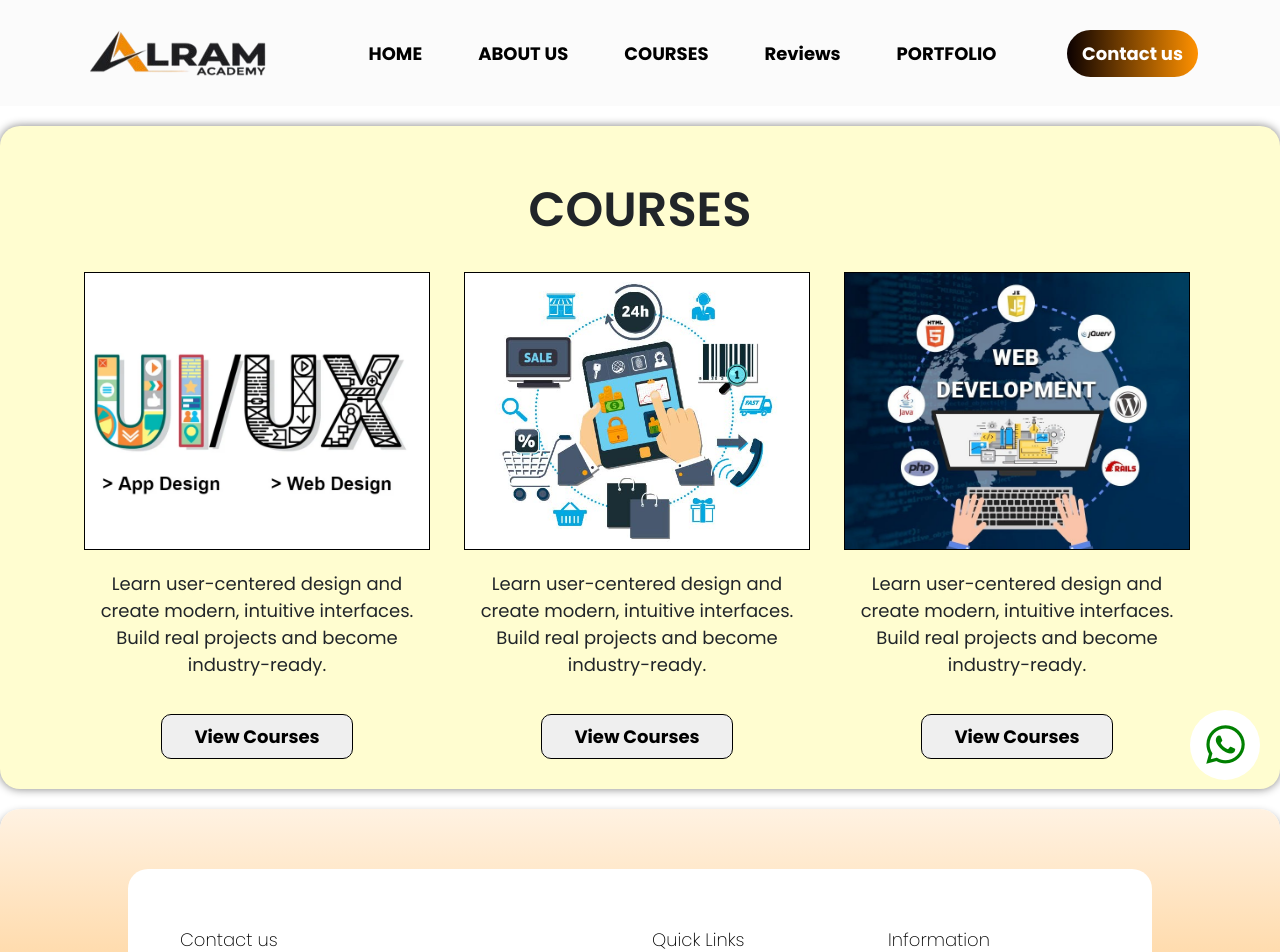
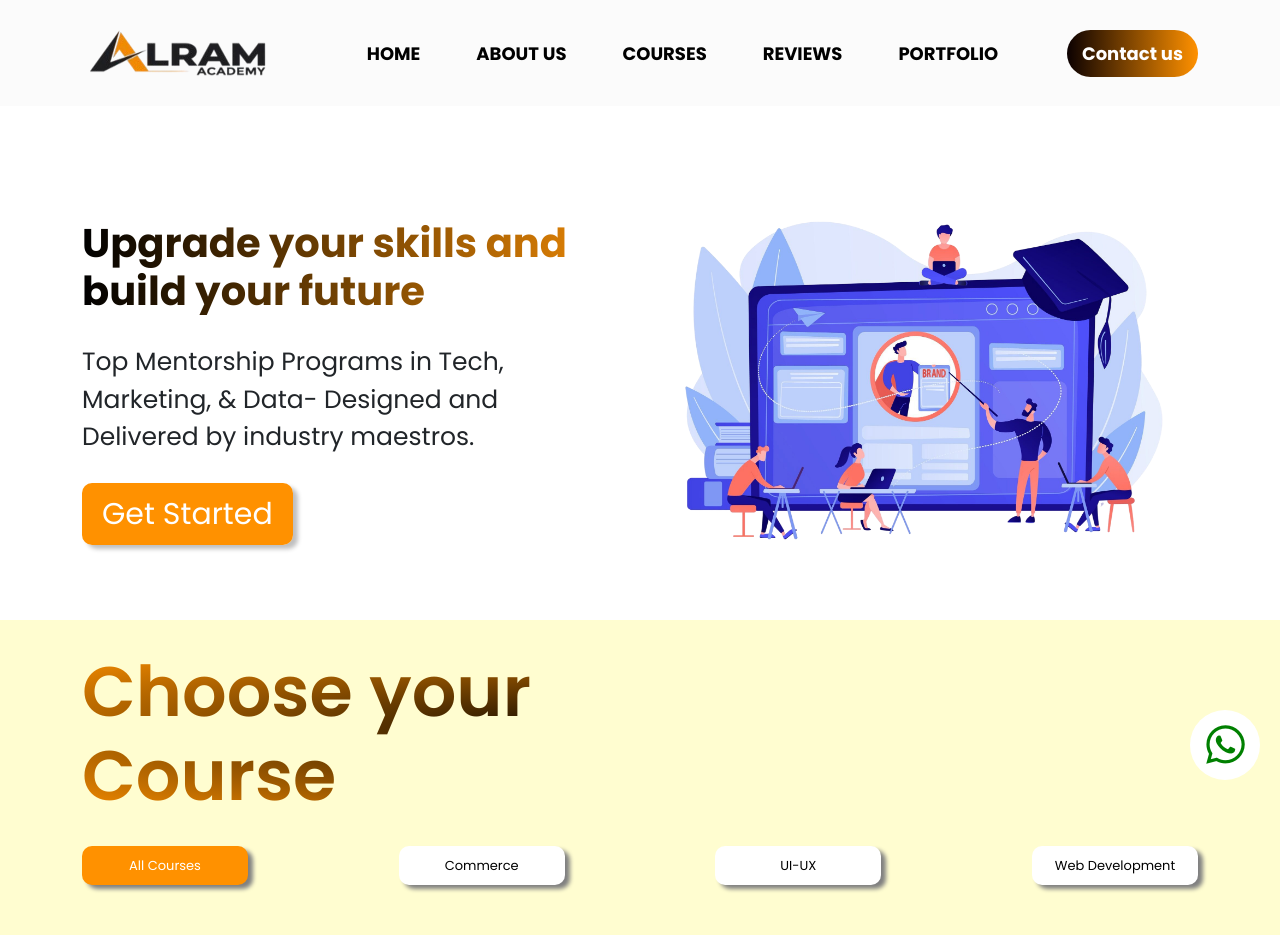
Before and after one commit to 9828103222/Alram-academy, a React (Vite) app: page /courses in a window 1280 px wide. Shown: the top 952 px of the page. Built offline with nearby package versions, Linux system fonts and the light colour scheme; a web font is replaced by a local one.

Commit message:
add courses section and correction files link

```diff
--- a/src/App.css
+++ b/src/App.css
@@ -1049,3 +1049,73 @@ iframe{
     font-size: 25px;
     font-weight: 400;
 }
+
+
+/*this is courese page css section*/
+
+
+.coursess{
+    padding: 30px 0px ;
+}
+
+.courseshome{
+    padding: 60px 0px;
+}
+
+.courseshome h1{
+    font-style: 40px;
+    font-weight: bold;
+     background: linear-gradient(to right, #000000, #F18B05);
+  -webkit-background-clip: text;
+  -webkit-text-fill-color: transparent;
+
+}
+.courseshome p{
+    font-size: 25px;
+    font-weight: 400;
+    padding: 20px 0px;
+}
+.courseshome a{
+    text-decoration: none;
+    font-size: 30px;
+    font-weight: 400;
+    color: white;
+    border-radius: 10px;
+    background-color: #FF9100;
+    padding: 10px 20px ;
+    box-shadow: 5px 4px 4px 0px #00000040;
+}
+
+
+.choosebtns a{
+     padding: 10px 20px;
+    border-radius: 10px;
+    box-shadow: 5px 4px 4px 0px gray;
+    display: block;
+    text-decoration: none;
+    font-size: 13px;
+    font-weight: 400;
+    text-align: center;
+    color: black;
+    background-color: white;
+}
+.choosebtn1  a{
+    background-color: #FF9100;
+    color: white;
+}
+.choosebtns{
+    padding: 20px 0px;
+}
+.choosecourses h1{
+    background:radial-gradient(#000000,#FF9100);
+    -webkit-background-clip: text;
+    -webkit-text-fill-color: transparent;
+    font-size: 70px;
+    font-weight: 600;
+
+}
+.choosecourses{
+    background-color: #FFFDD0;
+    padding: 30px 0px ;
+
+}
--- a/src/App.jsx
+++ b/src/App.jsx
@@ -51,7 +51,7 @@ function App() {
   <Routes>
     <Route path="/" element={<Home/>} />
   <Route path='/about' element={<About />} />
-    <Route path='/courses' element={<CoursesProps/>}/>
+    <Route path='/courses' element={<Courses/>}/>
     <Route path='/reviews' element={<Reviews/>}/>
     <Route path='/portfolio' element={<Portfolio/>}/>
     <Route path='/contact' element={<Contact/>}/>
--- a/src/Component/Footer.jsx
+++ b/src/Component/Footer.jsx
@@ -11,10 +11,10 @@ function Footer() {
                 <div className="footbox1">
                     <h5>Contact us</h5>
                 <p>Let’s Discuss Your<br/> Vision With Us</p>
-                <div className="btn1"><a href=""><span><i class="fa-solid fa-phone"></i></span>Schedule a call now</a></div>
+                <div className="btn1"><a href=""><span><i className="fa-solid fa-phone"></i></span>Schedule a call now</a></div>
 
                 <h6>OR EMAIL US AT</h6>
-                <div className="btn2"><a href=""><span><i class="fa-solid fa-envelope"></i></span>alramacademy@gmail.com</a></div>
+                <div className="btn2"><a href=""><span><i className="fa-solid fa-envelope"></i></span>alramacademy@gmail.com</a></div>
 
                 </div>
               </div>
--- a/src/Component/Navbar.jsx
+++ b/src/Component/Navbar.jsx
@@ -28,7 +28,7 @@ function Navbar() {
                 <li className="nav-item"><Link className="nav-link" to="/">HOME</Link></li>
                 <li className="nav-item"><Link className="nav-link" to="/about">ABOUT US</Link></li>
                 <li className="nav-item"><Link className="nav-link" to="/courses">COURSES</Link></li>
-                <li className="nav-item"><Link className="nav-link" to="/reviews">Reviews</Link></li>
+                <li className="nav-item"><Link className="nav-link" to="/reviews">REVIEWS</Link></li>
                 <li className="nav-item"><Link className="nav-link" to="/portfolio">PORTFOLIO</Link></li>
               </ul>
             </div>
@@ -42,7 +42,7 @@ function Navbar() {
         </div>
       </nav>
        <div className="whatsappicon">
-        <a href="https://wa.me/919828103222" target="_blank"><i class="fa-brands fa-whatsapp"></i></a>
+        <a href="https://wa.me/919828103222" target="_blank"><i className="fa-brands fa-whatsapp"></i></a>
       </div>
     </>
   )
--- a/src/Component/Pages/Courses.jsx
+++ b/src/Component/Pages/Courses.jsx
@@ -1,126 +1,57 @@
 import React from "react";
-import NewCoursesProps from "../Props/NewCoursesProps";
-import newcourses1 from "../../assets/newcourses1.png";
-import newcourses2 from "../../assets/newcourses2.jpg";
-import newcourses3 from "../../assets/newcourses3.jpg";
+import coursehomeimg from "../../assets/coursehomeimg.png";
 
 function Courses() {
   return (
     <>
-      <div className="coursessection">
+      <div className="coursess">
         <div className="container">
-          <h1>COURSES</h1>
-          <div className="coursespart">
-            <div className="row">
-              <div className="col-lg-4 col-md-6 col-sm-12">
-                <NewCoursesProps
-                  img={newcourses1}
-                  newpara="Learn user-centered design and create modern, intuitive interfaces.
-Build real projects and become industry-ready."
-                />
+          <div className="courseshome">
+            <div className="row align-items-center">
+              <div className="col-lg-6 col-md-6 col-sm-12">
+                <h1>Upgrade your skills and build your future</h1>
+                <p>
+                  Top Mentorship Programs in Tech, Marketing, & Data- Designed
+                  and
+                  <br /> Delivered by industry maestros.
+                </p>
+                <a href="">Get Started</a>
               </div>
-              <div className="col-lg-4 col-md-6 col-sm-12">
-                <NewCoursesProps
-                  img={newcourses2}
-                  newpara="Learn user-centered design and create modern, intuitive interfaces.
-Build real projects and become industry-ready."
-                />
-              </div>
-              <div className="col-lg-4 col-md-12 col-sm-12">
-                <NewCoursesProps
-                  img={newcourses3}
-                  newpara="Learn user-centered design and create modern, intuitive interfaces.
-Build real projects and become industry-ready."
-                />
-              </div>
-            </div>
-          </div>
-        </div>
-      </div>
-      {/* this is amazon selling overview section */}
-      {/* <div className="sellingoverview">
-        <div className="container">
-          <div className="sellingpart1">
-            <h1> {props.title}</h1>
-            <p>{props.about}</p>
-          </div>
-          <div className="sellingpart2">
-            <div className="row">
-              <div className="col-lg-6 col-md-12 col-sm-12">
-                <p>{props.description}</p>
-              </div>
-              <div className="col-lg-6 col-md-12 col-sm-12 amazoncor ">
-                <div className="amazoncor1">
-                  <img src={props.amazoncor} alt="" />
-                </div>
-              </div>
+              <div className="col-lg-6 col-md-6 col-sm-12 coursehomeimg">
+                <img src={coursehomeimg} alt="" className="img-fluid" />
               </div>
             </div>
           </div>
           </div>
 
-      <div className="sellingoverviewtwo">
+          <div className="choosecourses">
             <div className="container">
-          <div className="sellingpart1">
-            <h1> {props.title2}</h1>
-            <p>{props.about2}</p>
+            <h1>Choose your <br/>Course</h1>
+
+            <div className="choosebtns">
+            <div className="row justify-content-between">
+              <div className="col-lg-2 col-md-2 col-sm-6 choosebtn1">
+                <a href="">All Courses</a>
               </div>
-          <div className="sellingpart2">
-            <div className="row">
-              <div className="col-lg-6 col-md-12 col-sm-12">
-                <p>{props.description2}</p>
+               <div className="col-lg-2 col-md-2 col-sm-6">
+                <a href="">Commerce</a>
               </div>
-              <div className="col-lg-6 col-md-12 col-sm-12 amazoncor">
-                  <div className="amaze">
-                  <img src={props.flipcardcor} alt="" />
+               <div className="col-lg-2 col-md-2 col-sm-6">
+                <a href="">UI-UX</a>
+              </div>
+               <div className="col-lg-2 col-md-2 col-sm-6">
+                <a href="">Web Development</a>
+              </div>
+            </div>
+            </div>
+
+
+            <div className="choosecoursecards">
+
             </div>
           </div>
         </div>
       </div>
-        </div>
-      </div>
-
-      <div className="sellingoverview">
-        <div className="container">
-          <div className="sellingpart1">
-            <h1> {props.title3}</h1>
-            <p>{props.about3}</p>
-          </div>
-          <div className="sellingpart2">
-            <div className="row">
-              <div className="col-lg-6 col-md-12 col-sm-12">
-                <p>{props.description3}</p>
-              </div>
-              <div className="col-lg-6 col-md-12 col-sm-12 amazoncor">
-                  <div className="amaze messho">
-                  <img src={props.messhocor} alt="" />
-                </div>
-              </div>
-            </div>
-          </div>
-        </div>
-      </div>
-
-      <div className="sellingoverviewtwo">
-        <div className="container">
-          <div className="sellingpart1">
-            <h1> {props.title4}</h1>
-            <p>{props.about4}</p>
-          </div>
-          <div className="sellingpart2">
-            <div className="row">
-              <div className="col-lg-6 col-md-12 col-sm-12">
-                <p>{props.description4}</p>
-              </div>
-              <div className="col-lg-6 col-md-12 col-sm-12 amazoncor">
-                  <div className="amaze">
-                  <img src={props.jiocor} alt="" />
-                </div>
-              </div>
-            </div>
-          </div>
-        </div>
-      </div> */}
     </>
   );
 }
--- a/src/Component/Pages/Home.jsx
+++ b/src/Component/Pages/Home.jsx
@@ -1,7 +1,6 @@
 import React from "react";
 // import homeimg from '../../assets/home.jpg'
 import About from "../../Component/Pages/About";
-import CoursesProps from "../Props/Coursesprops";
 import Reviews from "./Reviews";
 import review1 from "../../assets/review1.jpg";
 import review2 from "../../assets/review2.jpg";
@@ -12,6 +11,7 @@ import Trainer from "./Trainer";
 import Gallery from "./Gallery";
 import Touch from "./Touch";
 import aboutimg from '../../assets/aboutimg.png'
+import CoursesProps from "../Props/Coursesprops";
 
 
 function Home() {
@@ -64,7 +64,7 @@ function Home() {
                 </div>
               </div>
           </div>
-      <CoursesProps />
+      <CoursesProps/>
       <WhyCoursesHere/>
       <Trainer/>
       <Reviews />
--- a/src/Component/Props/Coursesprops.jsx
+++ b/src/Component/Props/Coursesprops.jsx
@@ -1,38 +1,44 @@
-import React from 'react'
-import Courses from '../Pages/Courses.jsx'
-import amazoncourses from "../../assets/amazoncourses.jpg";
-import flipcardcourses from "../../assets/flipcartcourses.jpg"
-import messhocourses from "../../assets/messhocourses.jpg"
-import jiocourses from "../../assets/jiocourses.jpg"
+import React from "react";
+import Courses from "../Pages/Courses.jsx";
+import NewCoursesProps from "../Props/NewCoursesProps";
+import newcourses1 from "../../assets/newcourses1.png";
+import newcourses2 from "../../assets/newcourses2.jpg";
+import newcourses3 from "../../assets/newcourses3.jpg";
 
 function CoursesProps() {
-  return (
-    <>
-      <Courses title="Amazon Selling Course Overview"
-      about="In this course, you’ll learn the essential strategies to succeed as an Amazon seller"
-      description="Our comprehensive Amazon selling course provides all the essential strategies needed to succeed. First, you will dive into Product Research to find winning products with high demand and low competition. You will then master Competitor Analysis to discover opportunities and improve your own offerings. You will also learn techniques for creating a strong brand identity to ensure you stand out from the crowd. Our curriculum further covers Keyword Research and teaches you exactly how to build optimized product listings that capture both visibility and sales. You will master Amazon's specific advertising tools to drive traffic and then we will break down the differences between FBA, FBM, IXD, and self-ship options so you can select the best fulfillment method. We also dedicate sections to showing you how to track and analyze your performance metrics to optimize operations. Lastly, you will gain essential knowledge in setting up your professional brand store, creating high-converting A+ Content, developing profitable pricing strategies, and managing customer service queries with a high level of professionalism."
+  return <>
+  <div className="coursessection">
+        <div className="container">
+          <h1>COURSES</h1>
+          <div className="coursespart">
+            <div className="row">
+              <div className="col-lg-4 col-md-6 col-sm-12">
+                <NewCoursesProps
+                  img={newcourses1}
+                  newpara="Learn user-centered design and create modern, intuitive interfaces.
+Build real projects and become industry-ready."
+                />
+              </div>
+              <div className="col-lg-4 col-md-6 col-sm-12">
+                <NewCoursesProps
+                  img={newcourses2}
+                  newpara="Learn user-centered design and create modern, intuitive interfaces.
+Build real projects and become industry-ready."
+                />
+              </div>
+              <div className="col-lg-4 col-md-12 col-sm-12">
+                <NewCoursesProps
+                  img={newcourses3}
+                  newpara="Learn user-centered design and create modern, intuitive interfaces.
+Build real projects and become industry-ready."
+                />
+              </div>
+            </div>
+          </div>
+        </div>
+      </div>
 
-      title2="Flipkart Selling Course Overview"
-      about2="In this course, you’ll learn the essential strategies to succeed as an Flipkart seller"
-      description2="Our comprehensive Flipkart Selling Course provides you with the essential strategies to succeed as a top-tier seller. You will start by mastering Keyword Research to find the best terms for maximum product visibility and ranking. The curriculum covers the logistics of Flipkart Warehouses for efficient inventory management and teaches you how to analyze Performance Metrics using key data insights. You will also learn the specific criteria to earn the prestigious Flipkart Assured Badge to boost customer trust. To ensure long-term growth, we provide expert guidance on delivering excellent Customer Service, running high-performing Flipkart Ads, and creating Optimized Listings that convert visitors into buyers. Finally, you will gain practical knowledge on Handling Returns and Refunds effectively to maintain high seller ratings and keep your business profitable."
-
-
-      title3="Meesho Selling Course Overview"
-      about3="In this course, you’ll learn the essential strategies to succeed as an Meesho seller"
-      description3="Our comprehensive Meesho Selling Course is designed to help you succeed as a top seller on India's fastest-growing social commerce platform. You will start by mastering Keyword Research to ensure your products gain maximum visibility and rank higher in searches. The curriculum covers efficient Inventory Management and teaches you how to analyze Performance Metrics using data-driven insights to grow your business. We also provide expert guidance on providing excellent Customer Service to build trust and running high-performing Meesho Ads to drive consistent sales. You will learn how to create Optimized Product Listings that attract more customers and convert them into buyers. Finally, we provide practical strategies for Handling Returns and Refunds effectively to maintain high seller ratings and ensure long-term profitability."
-
-
-      title4="JioMart Selling Course Overview"
-      about4="In this course, you’ll learn how to succeed as a JioMart seller"
-      description4="Our comprehensive JioMart Selling Course provides you with the essential strategies to succeed as a top-tier seller on one of India’s fastest-growing retail platforms. You will start by mastering Keyword Research to ensure your products gain maximum visibility and rank higher in search results. Our curriculum covers the logistics of Inventory Management and teaches you how to analyze Performance Metrics using key data insights to scale your business. We also provide expert guidance on delivering excellent Customer Service, running high-performing JioMart Ads, and creating Optimized Product Listings that attract more customers and increase conversions. Finally, you will gain practical knowledge on Handling Returns and Refunds effectively to maintain high seller ratings and ensure long-term profitability in the marketplace"
-
-      amazoncor={amazoncourses}
-      flipcardcor={flipcardcourses}
-      messhocor={messhocourses}
-      jiocor={jiocourses}
-     />
-    </>
-  )
+  </>;
 }
 
-export default CoursesProps
+export default CoursesProps;
```
Also changed, not shown: src/Component/Pages/Contact.jsx (+9 -3 lines), src/assets/coursehomeimg.png (added). Lines whose indentation alone changed are shown as unchanged.
